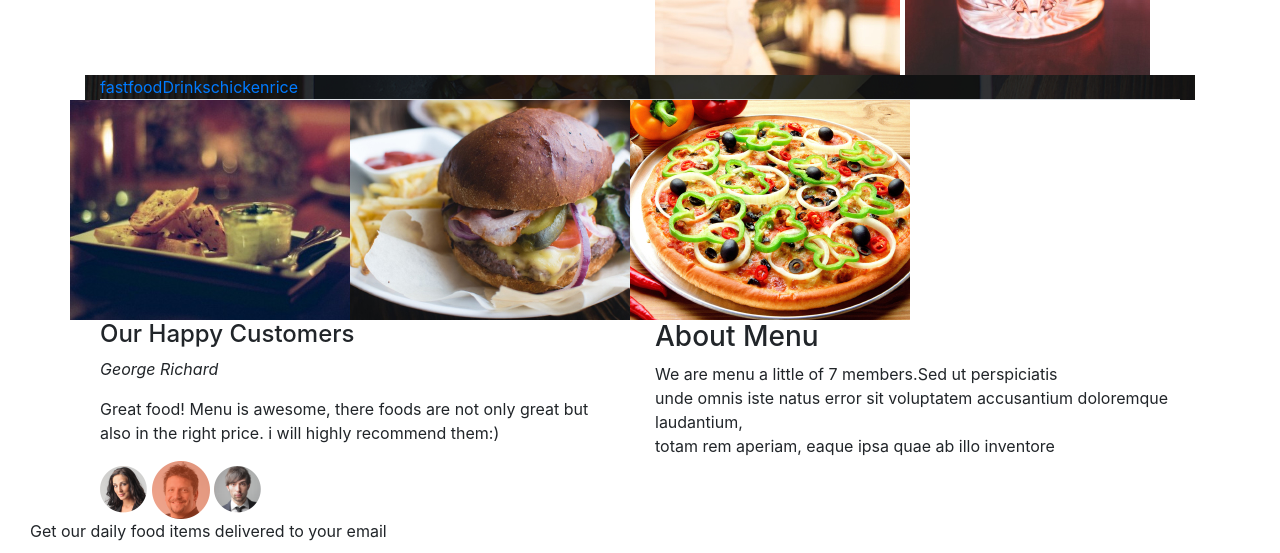
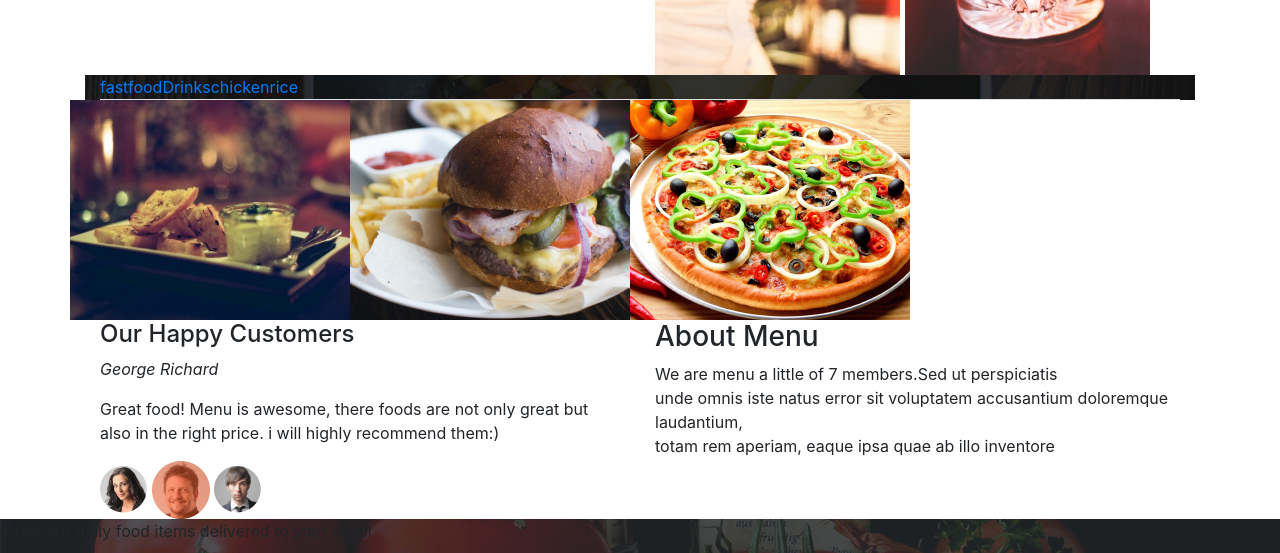
Before and after one commit to terrydon/anita-kitchen, a plain HTML site: page index.html in a window 1280 px wide. Shown: the part 1231-1784 px from the top of the page. Drawn offline with Linux system fonts and the light colour scheme; files whose address does not match are found by name.

Commit message:
adding css to id email

```diff
--- a/css/styls.css
+++ b/css/styls.css
@@ -48,4 +48,11 @@ height: 100px;
 }
 #menu {
   text-align: center;
+
 }
+#email {
+  background-image: url("/home/terrydon/terrydon/my-moringa-school-projects/anita-kitchen/images/backgrounds/subscribe.jpg");
+  background-position: center;
+  background-repeat: no-repeat;
+  background-size: cover;
+}
--- a/index.html
+++ b/index.html
@@ -120,8 +120,8 @@
          </div>
          </div>
 <div class="container-fluid">
-  <div class="email">
-    <div class="col-md-12">
+  <div class="row">
+    <div class="col-md-12" id="email">
            <p> Get our daily food items delivered to your email</p>
          </div>
          </div>
```
